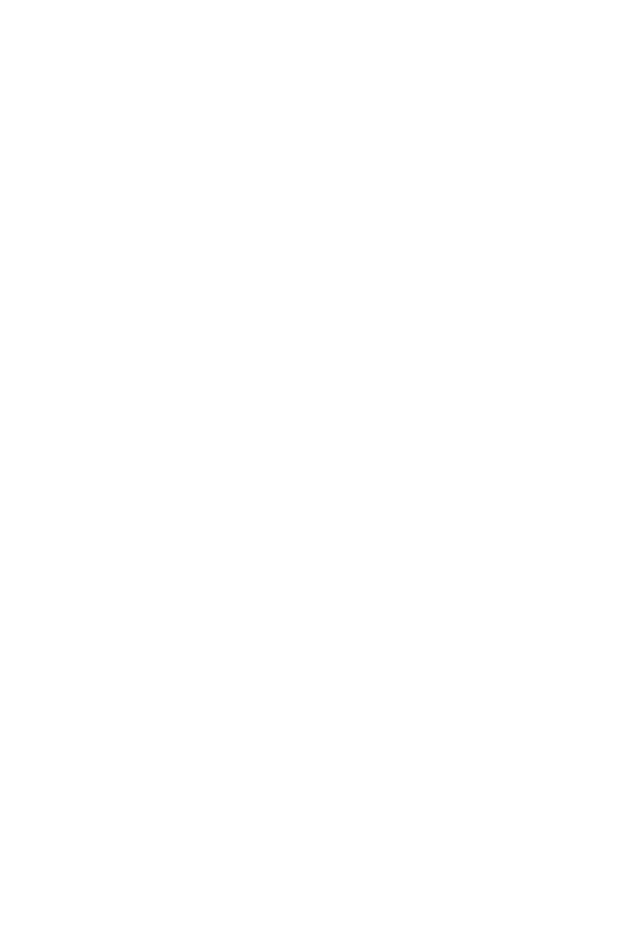
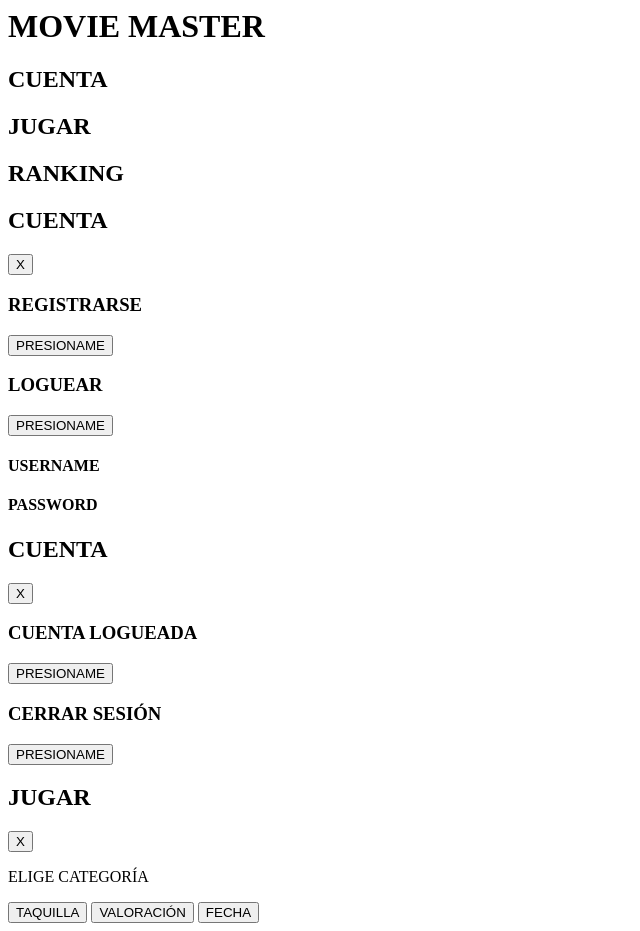
Before and after one commit to jbrianza-pio/Grupo-05---Trabajo-Primer-Cuatrimestre, a plain HTML site: page front/index.html in a window 1280 px wide. Shown: the whole page, without its empty margins (0-640 px from the left). Before the commit the page ends 800 px from the top, so only its background shows below. Drawn offline with Linux system fonts and the light colour scheme.

Commit message:
Update index.html

```diff
--- a/front/index.html
+++ b/front/index.html
@@ -2,11 +2,53 @@
 <head>
     <meta charset="UTF-8">
     <meta name="viewport" content="width=device-width, initial-scale=1.0">
-    <title>Document</title>
+    <title>MovieMasterIndex</title>
 </head>
 <body>
-
-
+    <h1>MOVIE MASTER</h1>
+    <section class = "paginaPrincipal">
+        <h2>CUENTA</h2>
+        <h2>JUGAR</h2>
+        <h2>RANKING</h2>
+    </section>
+    <section class = "registrarLoguear">
+        <h2>CUENTA</h2>
+        <button>X</button>
+        <div>
+            <h3>REGISTRARSE</h3>
+            <button>PRESIONAME</button>
+        </div>
+        <div>
+            <h3>LOGUEAR</h3>
+            <button>PRESIONAME</button>
+        </div>
+        <div>
+            <h4>USERNAME</h4>
+            <h4>PASSWORD</h4>
+        </div>
+    </section>
+    <section class = "cerrarSesion">
+        <h2>CUENTA</h2>
+        <button>X</button>
+        <div>
+            <h3>CUENTA LOGUEADA</h3>
+            <button>PRESIONAME</button>
+        </div>
+        <div>
+            <h3>CERRAR SESIÓN</h3>
+            <button>PRESIONAME</button>
+        </div>
+    </section>
+    <section class = "jugar">
+        <h2>JUGAR</h2>
+        <button>X</button>
+        <p>ELIGE CATEGORÍA</p>
+        <div>
+            <button onclick="function(this)">TAQUILLA</button>
+            <button onclick="function(this)">VALORACIÓN</button>
+            <button onclick="function(this)">FECHA</button>
+        </div>
+    </section>
     <script src="dom.js"></script>
     <script src="fetch.js"></script>
     <script src="script.js"></script>
```
